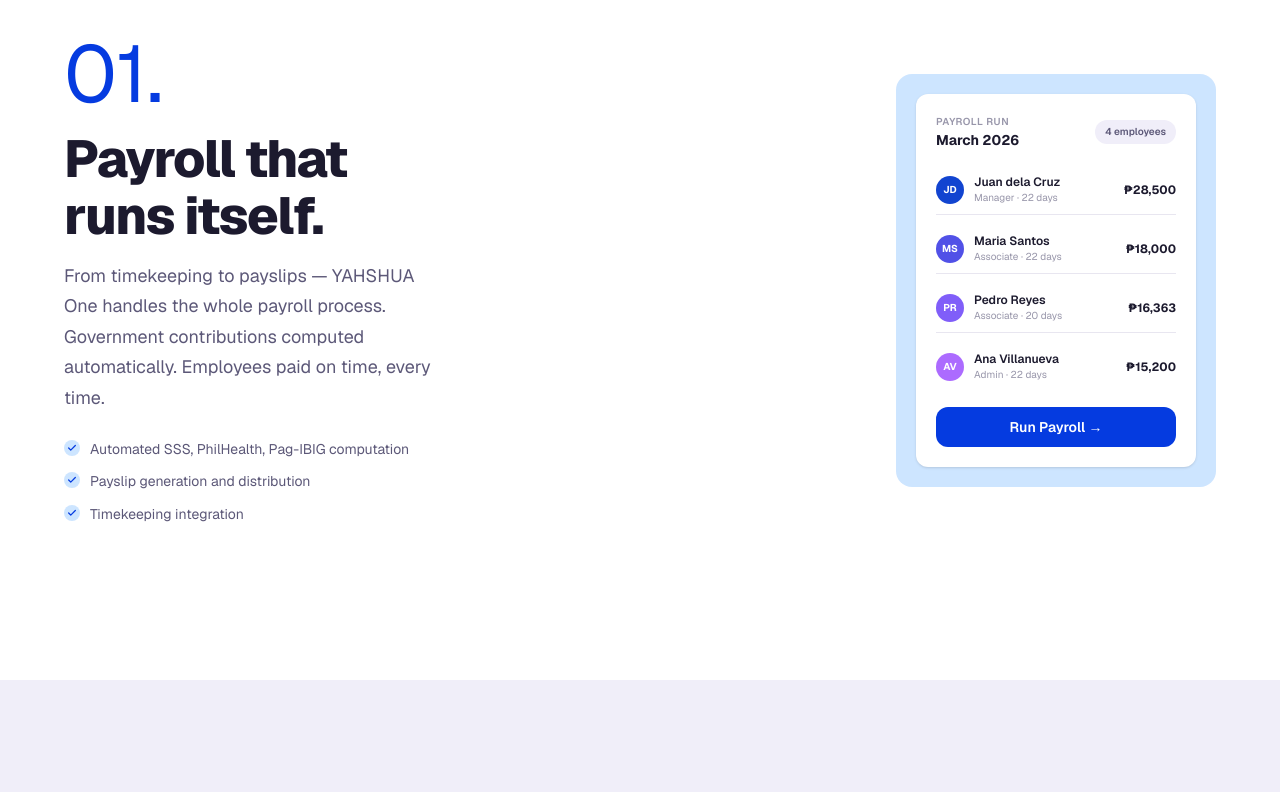
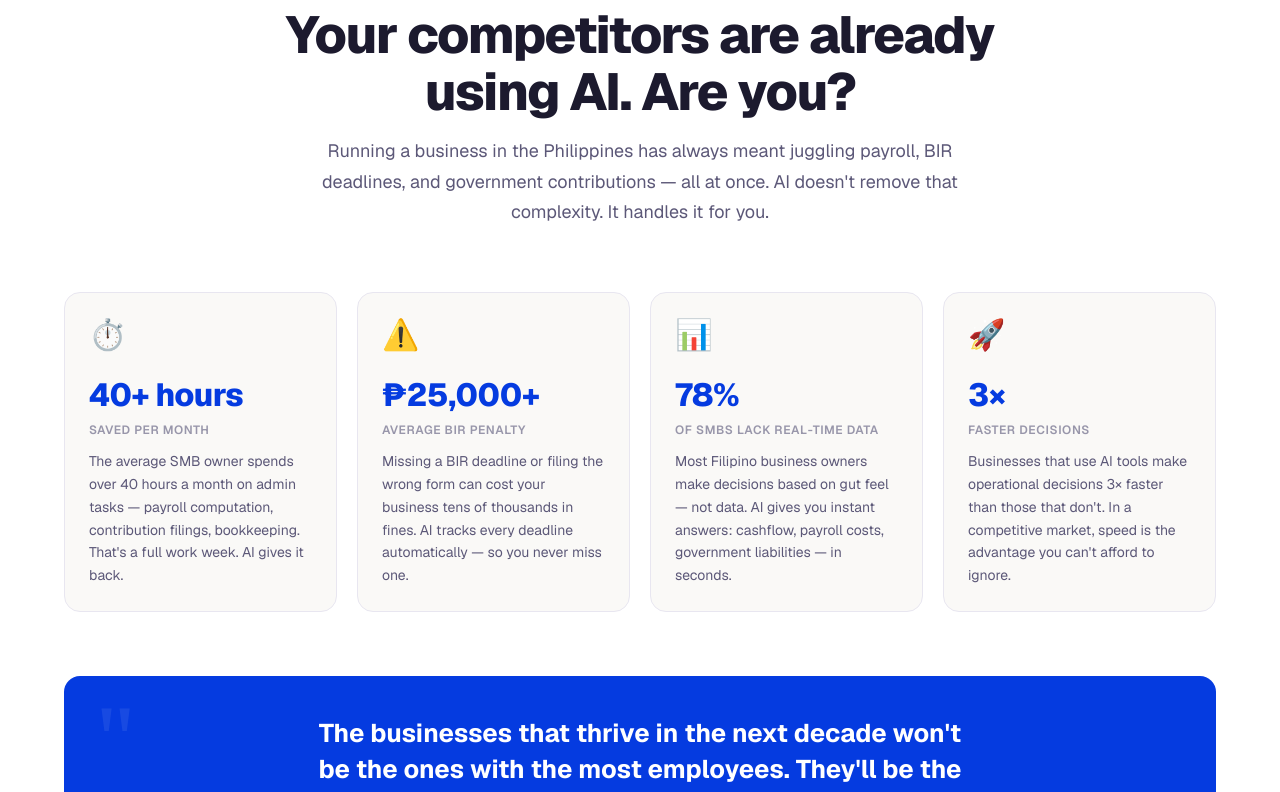
Before and after one commit to michael-learns/yahshua-one-landing, a Next.js app: page / in a window 1280 px wide. Shown: the part 920-1712 px from the top of the page. Built offline with nearby package versions, Linux system fonts and the light colour scheme.

Commit message:
feat: add 'Why AI?' section between hero and features

```diff
--- a/app/page.tsx
+++ b/app/page.tsx
@@ -690,6 +690,104 @@
         />
       </section>
 
+      {/* ── SECTION 1.5: WHY AI ────────────────────────────── */}
+      <section className="py-24 px-6 bg-white">
+        <div className="max-w-6xl mx-auto">
+          {/* Header */}
+          <Reveal className="text-center mb-16">
+            <div className="section-label mb-3">The Shift</div>
+            <h2
+              className="font-extrabold text-[#1c1a2e] mb-4"
+              style={{ fontSize: "clamp(2rem, 5vw, 3.25rem)", letterSpacing: "-0.03em", lineHeight: 1.1 }}
+            >
+              Your competitors are already
+              <br />
+              using AI. Are you?
+            </h2>
+            <p className="text-lg text-[#5c5878] max-w-2xl mx-auto" style={{ lineHeight: 1.7 }}>
+              Running a business in the Philippines has always meant juggling payroll, BIR deadlines,
+              and government contributions — all at once. AI doesn't remove that complexity.
+              It handles it for you.
+            </p>
+          </Reveal>
+
+          {/* Reason cards */}
+          <div className="grid grid-cols-1 md:grid-cols-2 lg:grid-cols-4 gap-5 mb-16">
+            {[
+              {
+                icon: "⏱️",
+                stat: "40+ hours",
+                label: "saved per month",
+                body: "The average SMB owner spends over 40 hours a month on admin tasks — payroll computation, contribution filings, bookkeeping. That's a full work week. AI gives it back.",
+              },
+              {
+                icon: "⚠️",
+                stat: "₱25,000+",
+                label: "average BIR penalty",
+                body: "Missing a BIR deadline or filing the wrong form can cost your business tens of thousands in fines. AI tracks every deadline automatically — so you never miss one.",
+              },
+              {
+                icon: "📊",
+                stat: "78%",
+                label: "of SMBs lack real-time data",
+                body: "Most Filipino business owners make decisions based on gut feel — not data. AI gives you instant answers: cashflow, payroll costs, government liabilities — in seconds.",
+              },
+              {
+                icon: "🚀",
+                stat: "3×",
+                label: "faster decisions",
+                body: "Businesses that use AI tools make operational decisions 3× faster than those that don't. In a competitive market, speed is the advantage you can't afford to ignore.",
+              },
+            ].map((card, i) => (
+              <Reveal key={i} delay={i * 80}>
+                <div
+                  className="rounded-2xl p-6 h-full flex flex-col border border-[#e8e6f0] hover:border-[oklch(0.88_0.10_264)] transition-all hover:shadow-md"
+                  style={{ background: "#faf9f7" }}
+                >
+                  <div className="text-3xl mb-4">{card.icon}</div>
+                  <div
+                    className="font-extrabold mb-0.5"
+                    style={{ fontSize: "clamp(1.6rem, 3vw, 2rem)", letterSpacing: "-0.02em", color: "oklch(0.46 0.25 264)" }}
+                  >
+                    {card.stat}
+                  </div>
+                  <div className="text-xs font-semibold uppercase tracking-wider text-[#9896aa] mb-3">
+                    {card.label}
+                  </div>
+                  <p className="text-sm text-[#5c5878] leading-relaxed flex-1">{card.body}</p>
+                </div>
+              </Reveal>
+            ))}
+          </div>
+
+          {/* Pull quote */}
+          <Reveal>
+            <div
+              className="rounded-2xl p-8 md:p-10 text-center relative overflow-hidden"
+              style={{ background: "oklch(0.46 0.25 264)" }}
+            >
+              {/* Decorative quote mark */}
+              <div
+                className="absolute top-4 left-8 text-8xl font-serif leading-none select-none pointer-events-none"
+                style={{ color: "rgba(255,255,255,0.08)" }}
+              >
+                "
+              </div>
+              <p
+                className="relative font-bold text-white max-w-2xl mx-auto mb-4"
+                style={{ fontSize: "clamp(1.2rem, 3vw, 1.6rem)", lineHeight: 1.4 }}
+              >
+                The businesses that thrive in the next decade won't be the ones with the most employees.
+                They'll be the ones where every employee is empowered by AI.
+              </p>
+              <p className="text-sm font-medium" style={{ color: "rgba(255,255,255,0.6)" }}>
+                Built for Filipino business owners who want to compete at the highest level.
+              </p>
+            </div>
+          </Reveal>
+        </div>
+      </section>
+
       {/* ── SECTION 2: FEATURE 01 — PAYROLL ───────────────── */}
       <section
         id="features"
```
